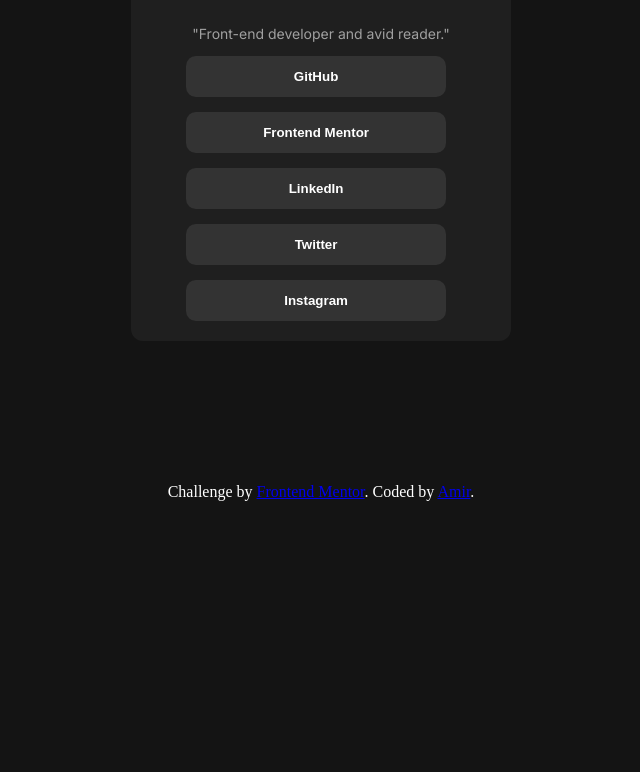
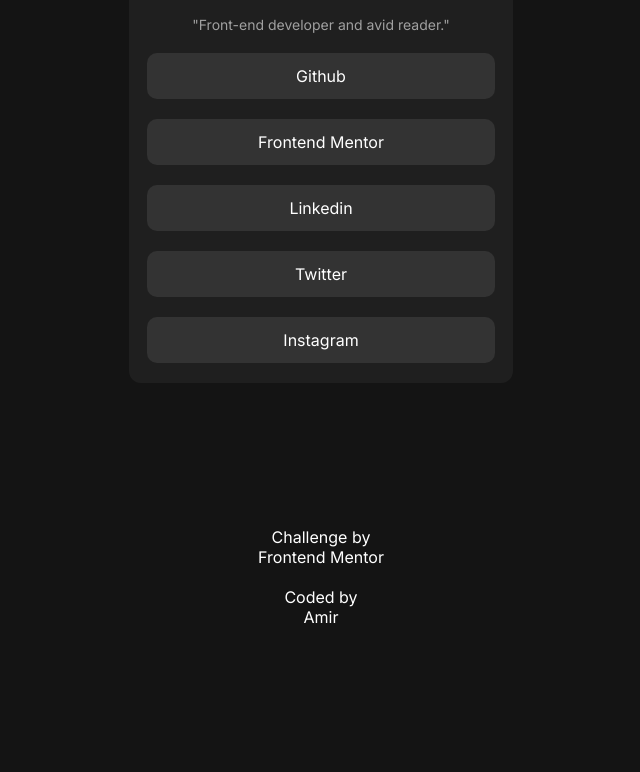
Before and after one commit to muhammadamirabdullahi/socialweb-001, a plain HTML site: page index.html in a window 1280 px wide. Shown: the part 414-1186 px from the top of the page, without its empty margins (319-959 px from the left). Before the commit the page ends 1050 px from the top, so only its background shows below. Drawn offline with Linux system fonts and the light colour scheme.

Commit message:
first commit

```diff
--- a/index.html
+++ b/index.html
@@ -22,22 +22,21 @@
       <p class="country">Nigeria, Africa</p>
       <p class="word">"Front-end developer and avid reader."</p>
 
-      <div class="button">
-        <a href="https://github.com/muhammadamirabdullahi"
-          ><button class="git">GitHub</button></a
+      <div class="tag">
+        <a href="https://github.com/muhammadamirabdullahi" class="link"
+          >Github</a
         >
-        <a href="https://www.frontendmentor.io"
-          ><button class="git">Frontend Mentor</button></a
-        >
+        <a href="https://www.frontendmentor.io" class="link">Frontend Mentor</a>
         <a
           href="https://www.linkedin.com/in/abdullahi-muhammad-6446252b5?utm_source=share&utm_campaign=share_via&utm_content=profile&utm_medium=android_app"
-          ><button class="git">LinkedIn</button></a
+          class="link"
+          >Linkedin</a
         >
-        <a href="https://x.com/aa1_muhammad?s=09"
-          ><button class="git">Twitter</button></a
-        >
-        <a href="https://instagram.com/_captain_amir___?igshid=MmVlMjlkMTBhMg=="
-          ><button class="git">Instagram</button>
+        <a href="https://x.com/aa1_muhammad?s=09" class="link">Twitter</a>
+        <a
+          href="https://instagram.com/_captain_amir___?igshid=MmVlMjlkMTBhMg=="
+          class="link"
+          >Instagram
         </a>
       </div>
     </div>
@@ -46,7 +45,7 @@
       Challenge by
       <a href="https://www.frontendmentor.io?ref=challenge" target="_blank"
         >Frontend Mentor</a
-      >. Coded by <a href="#">Amir</a>.
+      >Coded by <a href="#">Amir</a>
     </div>
   </body>
 </html>
--- a/style.css
+++ b/style.css
@@ -1,6 +1,41 @@
-@import url("https://fonts.googleapis.com/css2?family=Inter:wght@100..900&family=Red+Hat+Display:ital,wght@0,300..900;1,300..900&display=swap");
+@import url("https://fonts.googleapis.com/css2?family=Inter:wght@100..900&display=swap");
+* {
+  margin: 0;
+  padding: 0;
+  box-sizing: border-box;
+}
+
+a {
+  font: inherit;
+  font-family: "Inter", sans-serif;
+  text-decoration: none;
+  color: hsl(0, 0%, 100%);
+  display: flex;
+  flex-direction: column;
+  text-align: center;
+  gap: 10px;
+  margin-bottom: 20px;
+}
+.link {
+  display: flex;
+  flex-wrap: wrap;
+  background-color: hsl(0, 0%, 20%);
+  margin-top: 20px;
+  border-radius: 10px;
+  padding: 13px;
+  margin-left: 18px;
+  margin-right: 18px;
+}
+.link:hover{
+  opacity: 85%;
+  scale: 0.97;
+  transition: all 100ms;
+
+}
+body {
+  font-family: "Inter", sans-serif;
+}
 p {
-  font-family: "Inter", sans-serif;
   font-size: 14px;
   font-weight: 400;
 }
@@ -40,6 +75,8 @@ img {
 .country {
   color: hsl(75, 94%, 57%);
   text-align: center;
+  margin-bottom: 40px;
+  margin-top: 12px;
 }
 
 .button {
```
